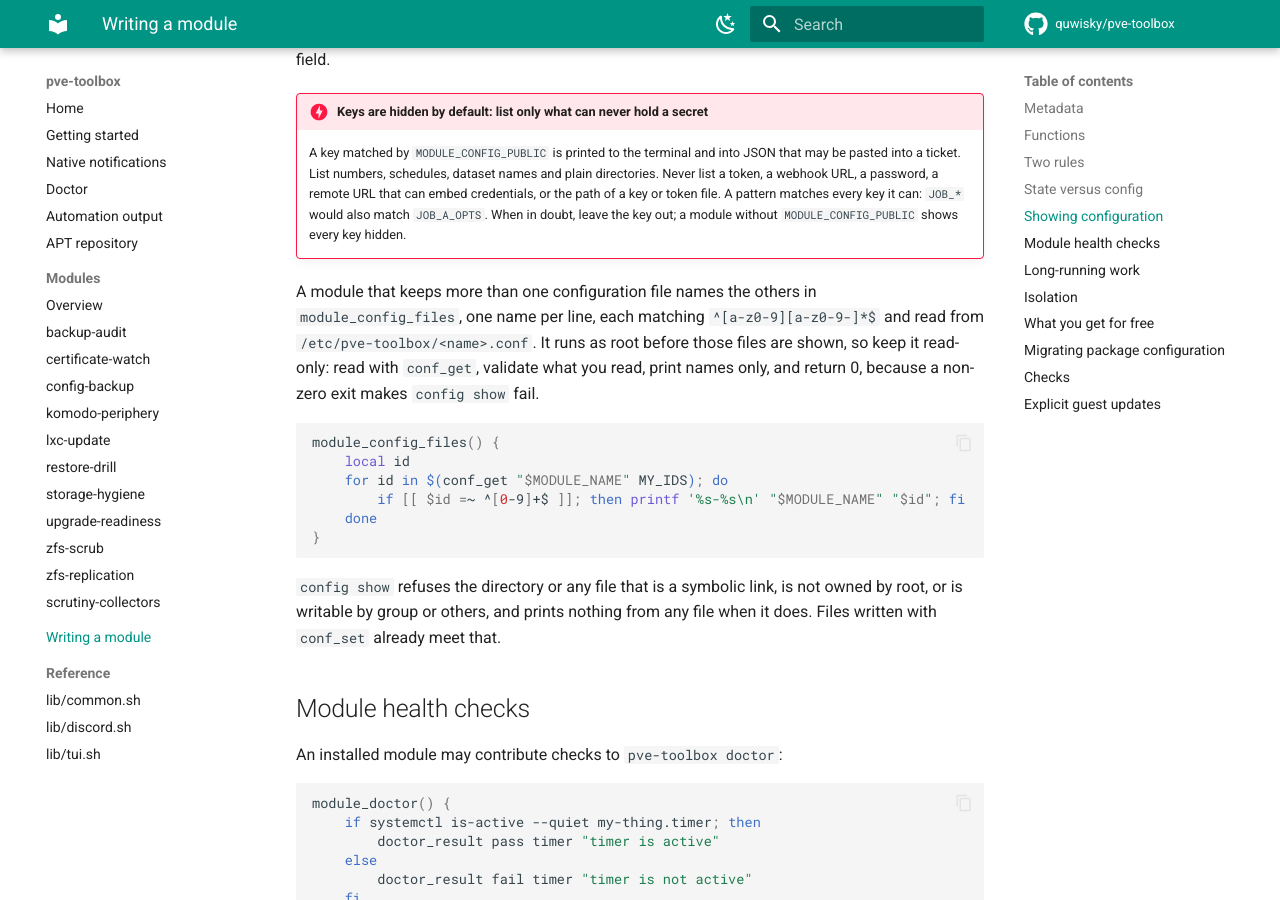
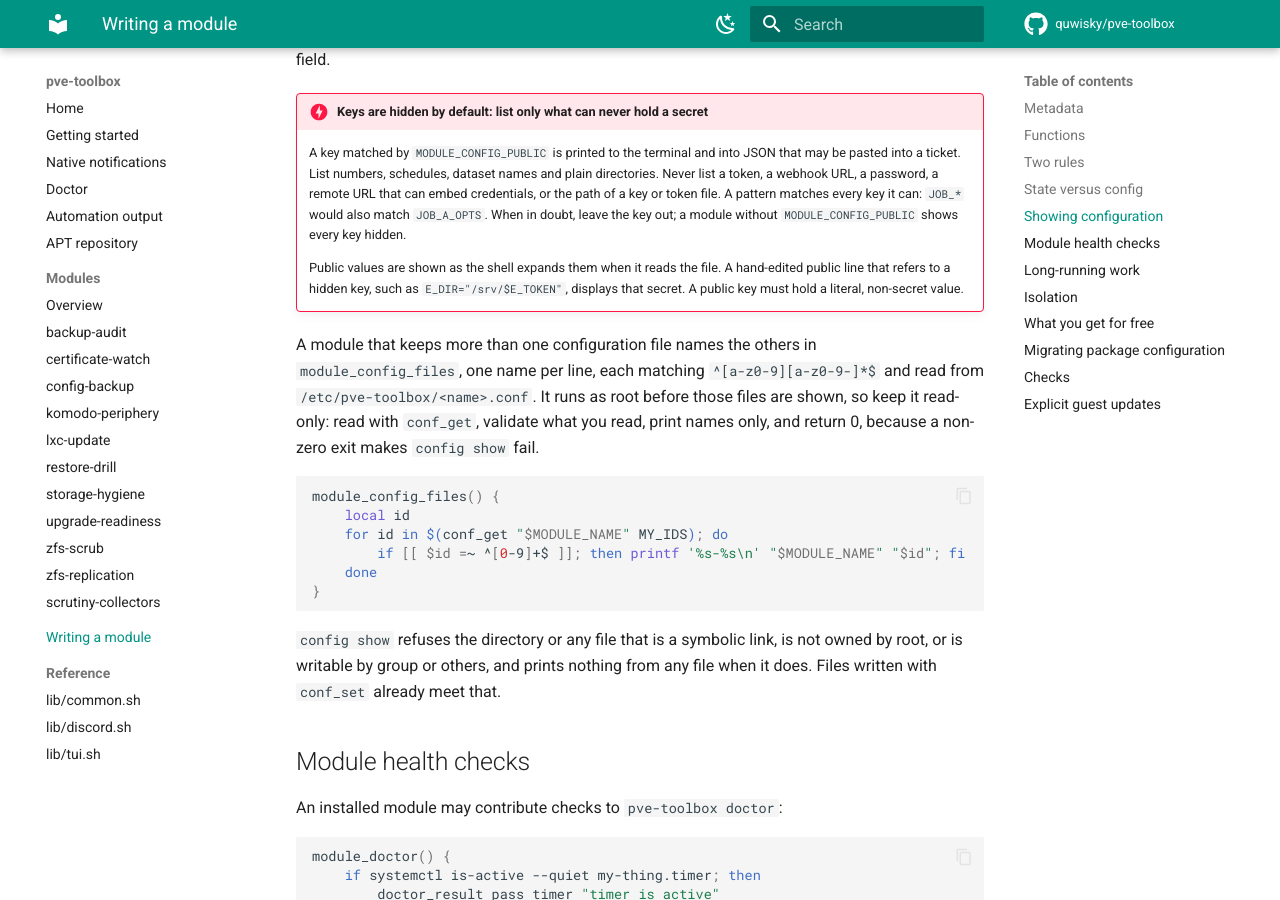
Before and after one commit to quwisky/pve-toolbox, an MkDocs documentation site: the page built from docs/writing-a-module.md, in a window 1280 px wide and 900 px high, scrolled down 2643 px. Built offline with MkDocs 1.6.1 and Material for MkDocs 9.7.7, drawn with Linux system fonts in a browser that asks for light colours; comment, search, counter and statistics services are not loaded.

Commit message:
fix(cli): harden config show against hostile configuration files
Refuse a configuration file that adds or changes a shell function or sets a trap, checked in posix mode so the file cannot answer the checks, and recompute in the launcher which keys are public. Normalise TOOLBOX_CONF_DIR so a trailing slash cannot hide a symbolic link, stream JSON to jq on stdin so no value depends on ARG_MAX, and stop echoing an invalid name from module_config_files. Document that public values are shown as the shell expands them, and require the root cases of tests/cli.sh in the Debian 13 CI job.

```diff
--- a/docs/writing-a-module.md
+++ b/docs/writing-a-module.md
@@ -117,6 +117,11 @@ patterns such as `JOB_*_SRC`. Every other key shows only `(set, hidden)` or
     token file. A pattern matches every key it can: `JOB_*` would also match
     `JOB_A_OPTS`. When in doubt, leave the key out; a module without
     `MODULE_CONFIG_PUBLIC` shows every key hidden.
+
+    Public values are shown as the shell expands them when it reads the
+    file. A hand-edited public line that refers to a hidden key, such as
+    `E_DIR="/srv/$E_TOKEN"`, displays that secret. A public key must hold a
+    literal, non-secret value.
 
 A module that keeps more than one configuration file names the others in
 `module_config_files`, one name per line, each matching `^[a-z0-9][a-z0-9-]*$`
```
Also changed, not shown: AGENTS.md (+1 -0 lines), 4 other files.
